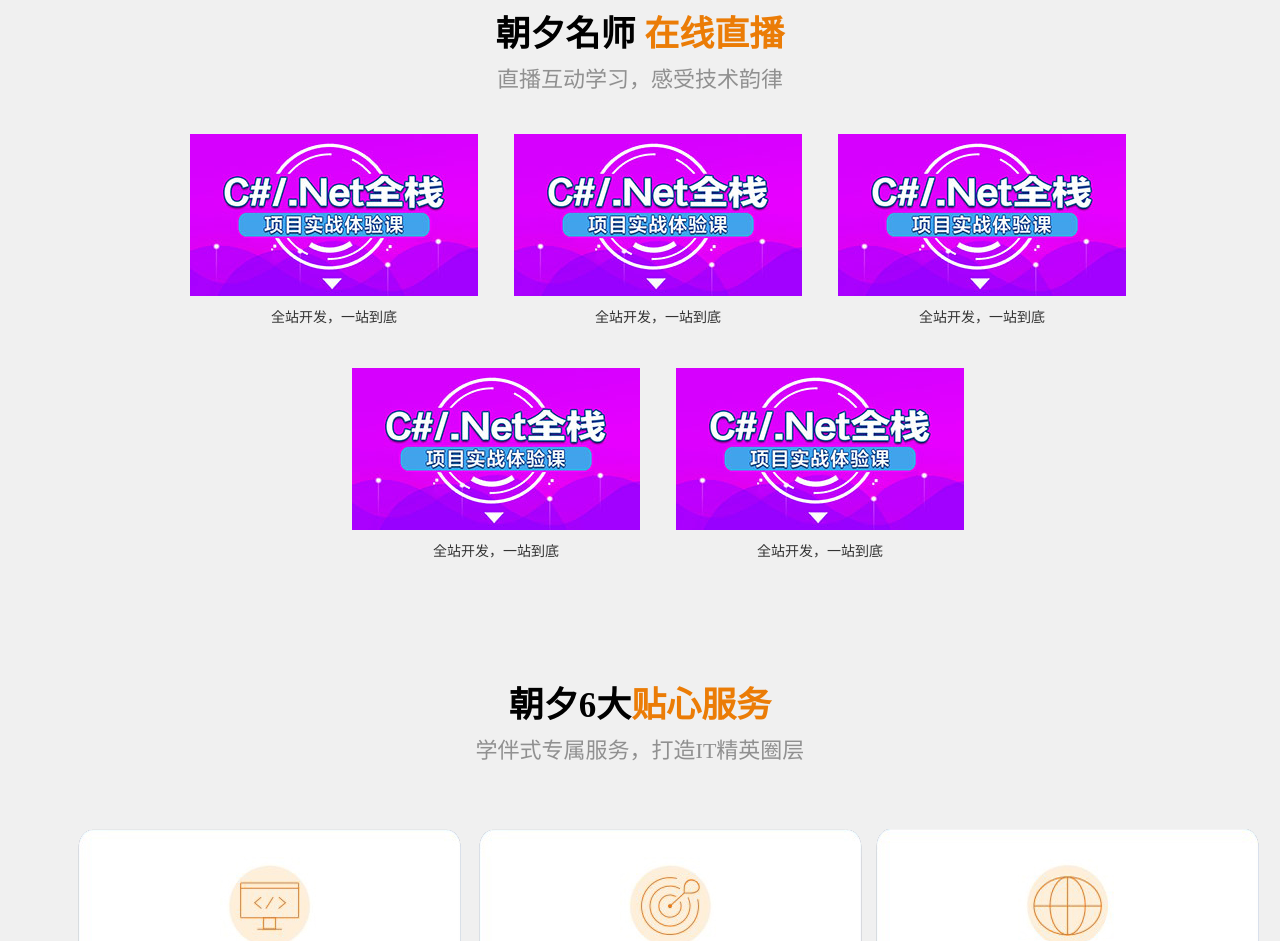
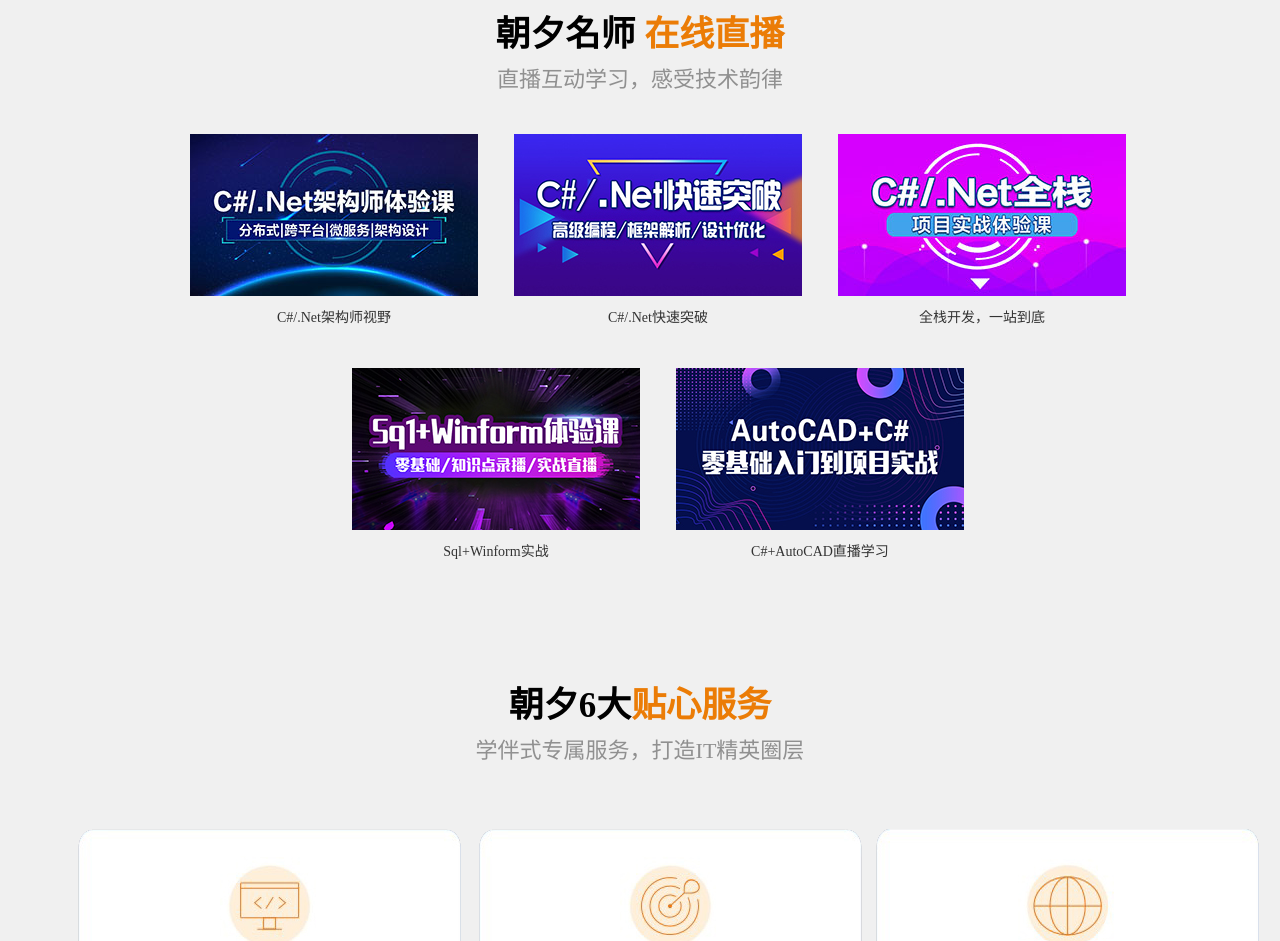
Before and after one commit to PeijinGit/Tide_Portal, a Vue app in the folder zhaoxi_portal_ui/: page / in a window 1280 px wide. Shown: the part 580-1521 px from the top of the page. Built offline with nearby package versions, Linux system fonts and the light colour scheme.

Commit message:
bind Homepage axios

```diff
--- a/zhaoxi_portal_ui/package.json
+++ b/zhaoxi_portal_ui/package.json
@@ -7,6 +7,7 @@
     "build": "vue-cli-service build"
   },
   "dependencies": {
+    "axios": "^0.21.0",
     "core-js": "^3.6.5",
     "element-ui": "^2.14.1",
     "vue": "^2.6.11",
--- /dev/null
+++ b/zhaoxi_portal_ui/public/jsons/carousel.json
@@ -0,0 +1,26 @@
+[
+    {
+        "url":"https://zhaoxi.ke.qq.com/?tuin=a7bd6928#tab=1&category=-1",
+        "img": "/imgs/carousel/轮播-1.jpg"
+    },
+    {
+        "url": "https://ke.qq.com/course/456926",
+        "img": "/imgs/carousel/轮播-2-架构班.jpg"
+    },
+    {
+        "url": "https://ke.qq.com/course/464059",
+        "img": "/imgs/carousel/轮播-3-全栈.jpg"
+    },
+    {
+        "url": "https://ke.qq.com/course/453949",
+        "img": "/imgs/carousel/轮播-4-高级进阶.jpg"
+    },
+    {
+        "url": "https://ke.qq.com/course/462094",
+        "img": "/imgs/carousel/轮播-6-AutoCAD.jpg"
+    },
+    {
+        "url": "https://ke.qq.com/course/464930",
+        "img": "/imgs/carousel/轮播-5-winform.jpg"
+    }
+]
--- /dev/null
+++ b/zhaoxi_portal_ui/public/jsons/public.json
@@ -0,0 +1,27 @@
+[
+    {
+        "url": "https://ke.qq.com/course/453197",
+        "img": "/imgs/public/架构师公开课.jpg",
+        "text":"C#/.Net架构师视野"
+    },
+    {
+        "url": "https://ke.qq.com/course/459393",
+        "img": "/imgs/public/高级进阶公开课.jpg",
+        "text":"C#/.Net快速突破"
+    },
+    {
+        "url": "https://ke.qq.com/course/462921",
+        "img": "/imgs/public/全栈体验课.jpg",
+        "text":"全栈开发，一站到底"
+    },
+    {
+        "url": "https://ke.qq.com/course/459368",
+        "img": "/imgs/public/winform体验课.jpg",
+        "text":"Sql+Winform实战"
+    },
+    {
+        "url": "https://ke.qq.com/course/452802",
+        "img": "/imgs/public/autocad-公开课.jpg",
+        "text":"C#+AutoCAD直播学习"
+    }
+]
--- /dev/null
+++ b/zhaoxi_portal_ui/src/lib/GetAxios.js
@@ -0,0 +1,12 @@
+import axios from "axios"
+
+var getAxiosJsonResAsync = function(jsonName, func){
+    if (jsonName == null) return;
+    axios.get(`/jsons/${jsonName}.json`).then(function(res) {
+      func(res.data);
+    });
+}
+
+export{
+    getAxiosJsonResAsync,
+}
--- a/zhaoxi_portal_ui/src/main.js
+++ b/zhaoxi_portal_ui/src/main.js
@@ -6,12 +6,17 @@ import "element-ui/lib/theme-chalk/index.css"
 import padTitle from "@/components/PadTitle"
 import inner from "@/components/Inner"
 import topBanner from "@/components/TopBanner"
+import axios from "axios"
+import {getAxiosJsonResAsync} from "./lib/GetAxios"
 
 Vue.config.productionTip = false
 Vue.use(element);
 Vue.component("padTitle",padTitle);
 Vue.component("inner",inner);
 Vue.component("topBanner",topBanner);
+//this.$http.get();
+Vue.prototype.$http = axios;
+Vue.prototype.$getJsonResAsync = getAxiosJsonResAsync;
 
 new Vue({
   router,
--- a/zhaoxi_portal_ui/src/views/Home.vue
+++ b/zhaoxi_portal_ui/src/views/Home.vue
@@ -2,8 +2,8 @@
   <div class="home">
     <div class="carousel" style="height:390px;width:100%;background-color:#ccc;overflow:hidden">
       <el-carousel :interval="5000" arrow="always" height="390px">
-        <el-carousel-item v-for="img in imgs" :key="img">
-          <img :src="img" alt="">
+        <el-carousel-item v-for="item in Carousels" :key="item.url">
+          <img :src="item.img" alt="">
         </el-carousel-item>
       </el-carousel>
     </div>
@@ -13,36 +13,13 @@
 
         <div class="public-course">
           <ul>
-            <li>
-            <a href="https://ke.qq.com/course/462921?taid=4259151564181577" target="_blank">
-                <img src="/imgs/public/全栈体验课.jpg" alt />
-                <p>全站开发，一站到底</p>
+            <li v-for="item in publicCourses" :key="item.text">
+            <a :href="item.url" target="_blank">
+                <img :src="item.img" alt />
+                <p>{{item.text}}</p>
               </a>
           </li>
-          <li>
-            <a href="https://ke.qq.com/course/462921?taid=4259151564181577" target="_blank">
-                <img src="/imgs/public/全栈体验课.jpg" alt />
-                <p>全站开发，一站到底</p>
-              </a>
-          </li>
-          <li>
-            <a href="https://ke.qq.com/course/462921?taid=4259151564181577" target="_blank">
-                <img src="/imgs/public/全栈体验课.jpg" alt />
-                <p>全站开发，一站到底</p>
-              </a>
-          </li>
-          <li>
-            <a href="https://ke.qq.com/course/462921?taid=4259151564181577" target="_blank">
-                <img src="/imgs/public/全栈体验课.jpg" alt />
-                <p>全站开发，一站到底</p>
-              </a>
-          </li>
-          <li>
-            <a href="https://ke.qq.com/course/462921?taid=4259151564181577" target="_blank">
-                <img src="/imgs/public/全栈体验课.jpg" alt />
-                <p>全站开发，一站到底</p>
-              </a>
-          </li>
+
           </ul>
         </div>
         <padTitle mTitle= "朝夕6大<span style='color:#eb7c06'>贴心服务</span>" sTitle="学伴式专属服务，打造IT精英圈层"/>
@@ -108,21 +85,35 @@
 <script>
 // // @ is an alias to /src
 // import padTitle from '@/components/PadTitle.vue'
-
+var that;
 export default {
   name: "home",
   data(){
     return{
-      imgs:[
-        "/imgs/carousel/轮播-1.jpg",
-        "/imgs/carousel/轮播-2-架构班.jpg",
-        "/imgs/carousel/轮播-3-全栈.jpg",
-      ]
+      Carousels:[],
+      publicCourses:[],
+
     };
   },
-  // components: {
-  //   padTitle
-  // }
+  mounted() {
+    that = this;
+    this.getCarousel();
+    this.getPublicCourses();
+
+  },
+  methods:{
+    getCarousel() {
+     this.$getJsonResAsync("carousel", resData => {
+        this.Carousels = resData;
+      });
+    },
+    getPublicCourses() {
+      this.$getJsonResAsync("public", resData => {
+        that.publicCourses = resData;
+      });
+    },
+
+  }
 };
 </script>
 <style lang="scss" scoped>
```
Also changed, not shown: 1 other file (tests, documents, lock files or other folders).
